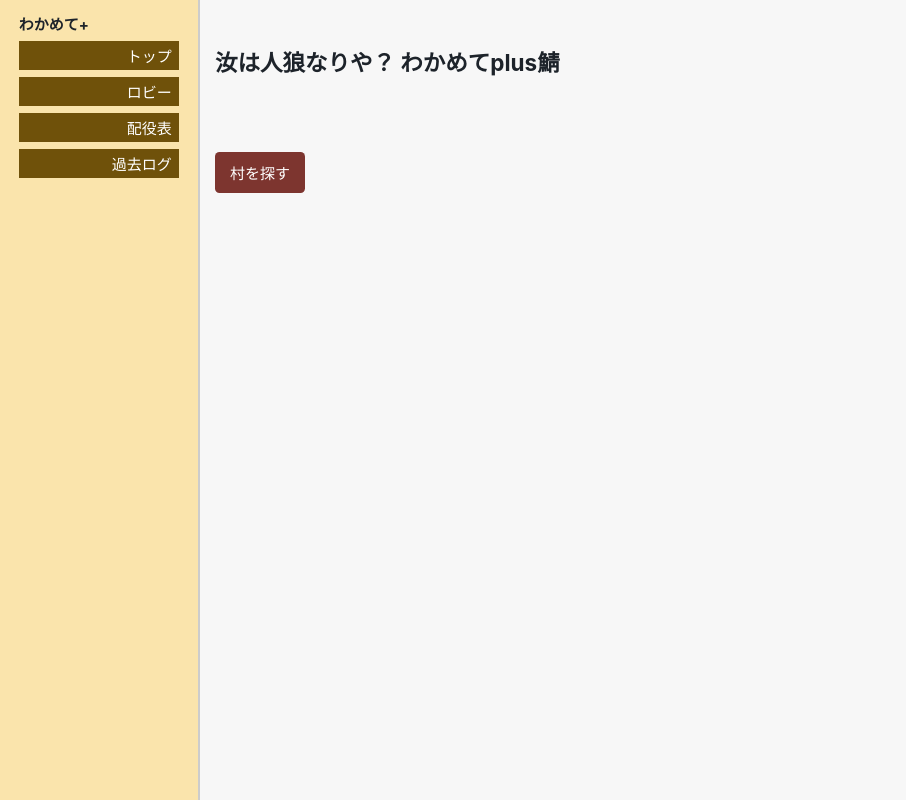
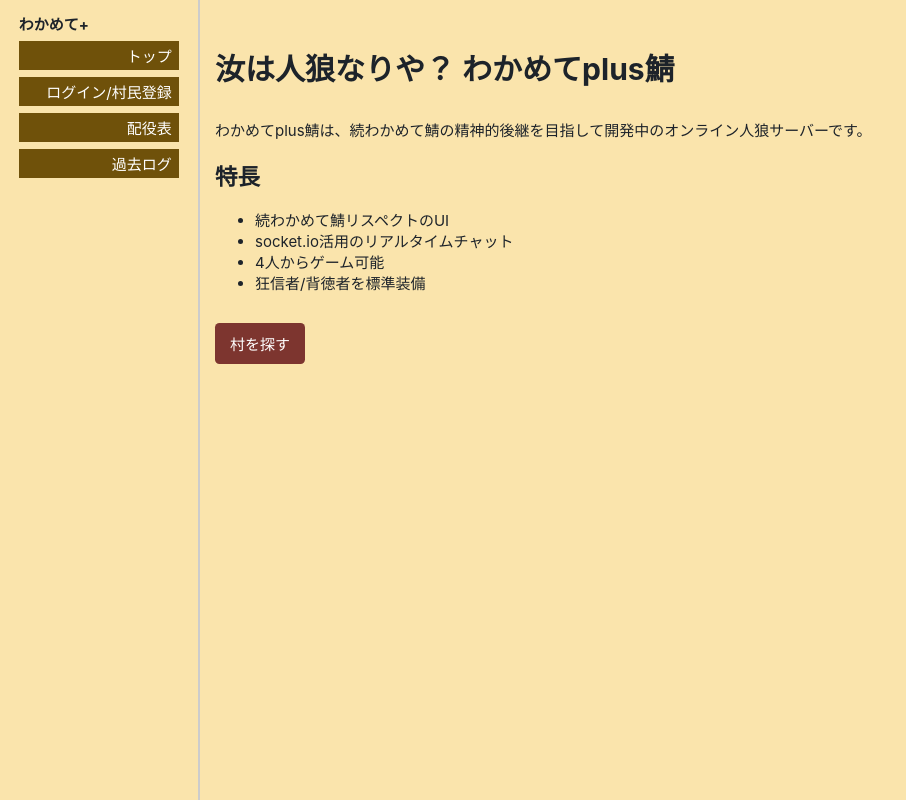
Before and after one commit to smynudop/wakamete-plus, a Vue app in the folder frontend/: page / in a window 1280 px wide. Shown: the whole page, without its empty margins (0-906 px from the left). Built offline with nearby package versions, Linux system fonts and the light colour scheme.

Commit message:
フロントさらに調整

```diff
--- a/frontend/src/App.vue
+++ b/frontend/src/App.vue
@@ -8,7 +8,7 @@ import { RouterLink, RouterView } from "vue-router";
     <RouterLink to="/" class="site-title">わかめて+</RouterLink>
     <nav>
       <RouterLink to="/">トップ</RouterLink>
-      <RouterLink to="/lobby">ロビー</RouterLink>
+      <RouterLink to="/lobby">ログイン/村民登録</RouterLink>
       <RouterLink to="/role-sets">配役表</RouterLink>
       <RouterLink to="/logs">過去ログ</RouterLink>
     </nav>
--- a/frontend/src/pages/GameLogsPage.vue
+++ b/frontend/src/pages/GameLogsPage.vue
@@ -43,7 +43,7 @@ function formatDate(timestamp: number): string {
 </script>
 
 <template>
-  <main class="logs-page">
+  <main class="logs-page wakamete-back">
     <h1>過去ログ</h1>
     <p v-if="loading">読み込んでいます。</p>
     <p v-else-if="error" class="error">{{ error }}</p>
--- a/frontend/src/pages/LobbyPage.vue
+++ b/frontend/src/pages/LobbyPage.vue
@@ -91,9 +91,8 @@ function createRoom() {
 </script>
 
 <template>
-  <main class="page-shell lobby-page">
+  <main class="page-shell lobby-page wakamete-back">
     <header class="page-heading">
-      <p class="eyebrow">公開ルーム</p>
       <h1>ロビー</h1>
       <p>募集中の村を選ぶか、新しい村を作成してください。</p>
     </header>
--- a/frontend/src/pages/RoleSetsPage.vue
+++ b/frontend/src/pages/RoleSetsPage.vue
@@ -40,9 +40,8 @@ void fetch("/api/role-sets")
 </script>
 
 <template>
-  <main class="page-shell role-sets-page">
+  <main class="page-shell role-sets-page wakamete-back">
     <header class="page-heading">
-      <p class="eyebrow">公開情報</p>
       <h1>配役表</h1>
       <p>人数には初日犠牲者を含みます。村人欄のうち1名が初日犠牲者です。</p>
     </header>
--- a/frontend/src/pages/TopPage.vue
+++ b/frontend/src/pages/TopPage.vue
@@ -3,10 +3,24 @@ import { RouterLink } from "vue-router";
 </script>
 
 <template>
-  <main class="page-shell top-page">
+  <main class="page-shell top-page wakamete-back">
     <h1>汝は人狼なりや？ わかめてplus鯖</h1>
+    <p>わかめてplus鯖は、続わかめて鯖の精神的後継を目指して開発中のオンライン人狼サーバーです。</p>
+    <h2>特長</h2>
+    <ul>
+      <li>続わかめて鯖リスペクトのUI</li>
+      <li>socket.io活用のリアルタイムチャット</li>
+      <li>4人からゲーム可能</li>
+      <li>狂信者/背徳者を標準装備</li>
+    </ul>
     <section class="hero">
       <RouterLink to="/lobby" class="primary-link">村を探す</RouterLink>
     </section>
   </main>
 </template>
+
+<style scoped>
+h1{
+  margin: 2rem 0;
+}
+</style>
--- a/frontend/src/styles.css
+++ b/frontend/src/styles.css
@@ -66,19 +66,8 @@ select {
   color: #1d232a;
 }
 
-h1,
-h2,
 p {
   margin: 0;
-}
-
-h1 {
-  font-size: 1.5rem;
-}
-
-h2 {
-  margin-bottom: 10px;
-  font-size: 16px;
 }
 
 .error {
@@ -91,20 +80,9 @@ h2 {
 }
 
 .page-shell {
-  width: min(70rem, calc(100% - 2rem));
+  width: 100%;
   margin: 0 auto;
-  padding: 3rem 0;
-}
-
-.hero {
-  max-width: 42rem;
-  padding: 4rem 0;
-}
-
-.hero h1,
-.page-heading h1 {
-  margin: 0.2rem 0 1rem;
-  font-size: clamp(2rem, 6vw, 4rem);
+  padding: 1rem;
 }
 
 .eyebrow {
```
Also changed, not shown: 1 other file (tests, documents, lock files or other folders).
